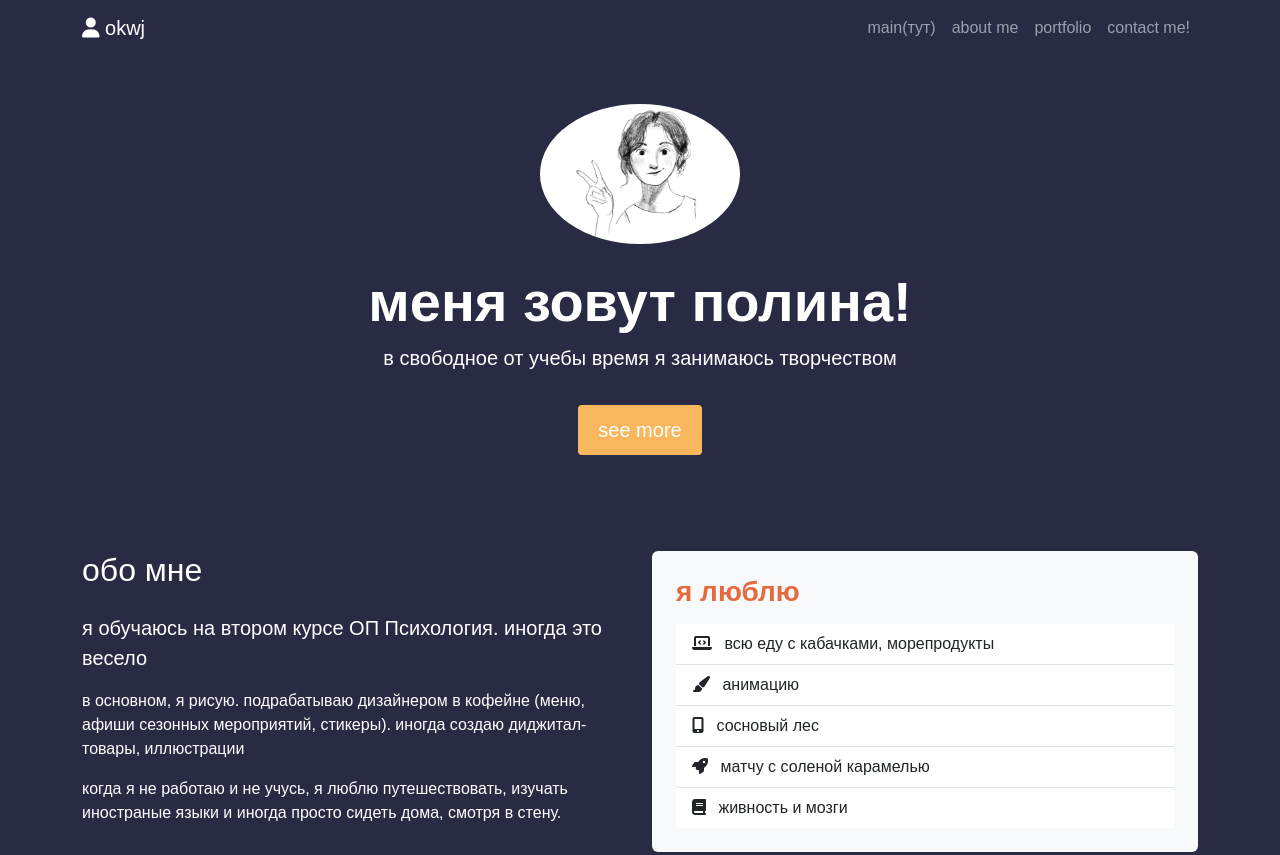
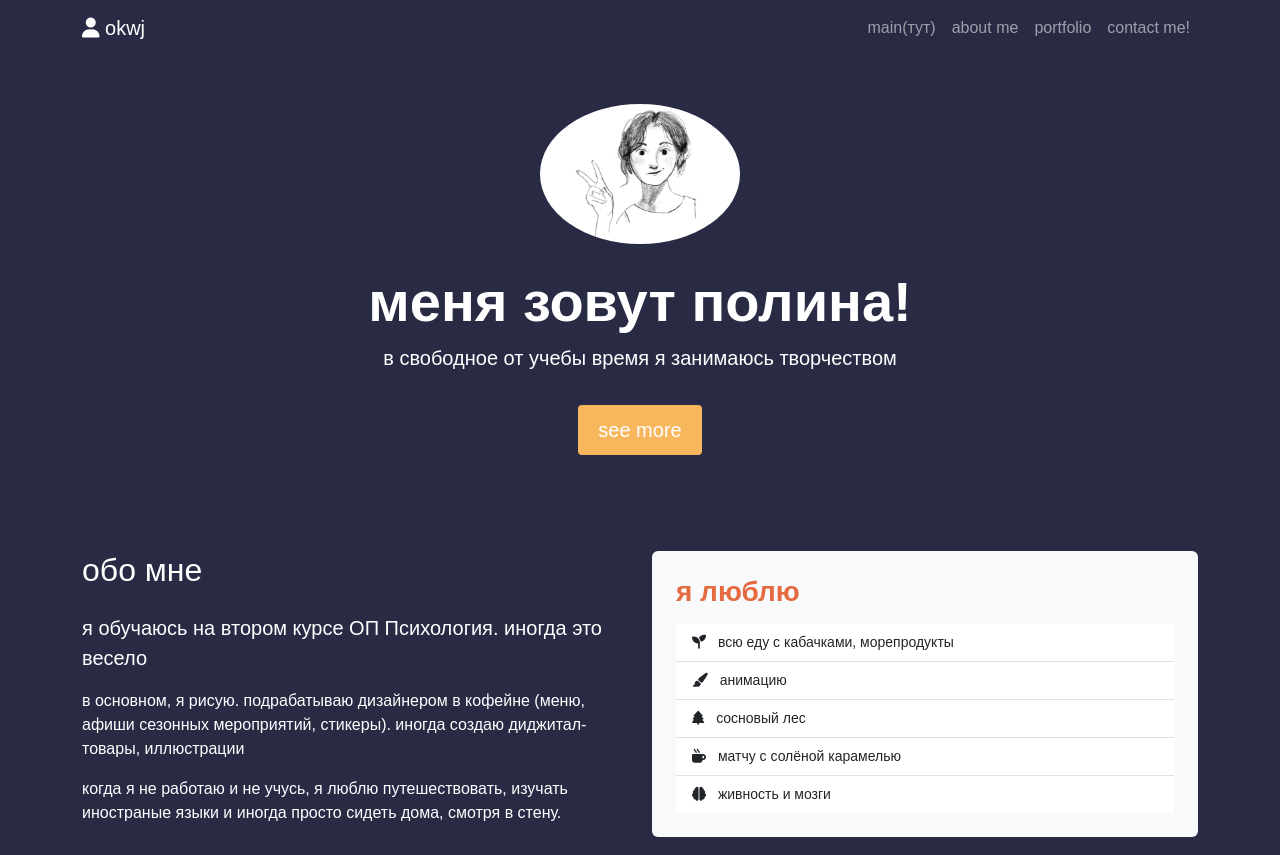
Before and after one commit to okwjdkyqh/site-on-ipad.github.io, a plain HTML site: page index.html in a window 1280 px wide. Shown: the top 855 px of the page. Drawn offline with nearby package versions, Linux system fonts and the light colour scheme.

Commit message:
жжжыжыж

```diff
--- a/index.html
+++ b/index.html
@@ -73,12 +73,29 @@
                     <div class="bg-light p-4 rounded">
                         <h3 class="mb-3" style="color: #E46B3F; font-weight:bold">я люблю</h3>
                         <ul class="list-group list-group-flush">
-                            <li class="list-group-item"><i class="fas fa-laptop-code me-2"></i> всю еду с кабачками, морепродукты </li>
-                            <li class="list-group-item"><i class="fas fa-paint-brush me-2"></i> анимацию</li>
-                            <li class="list-group-item"><i class="fas fa-mobile-alt me-2"></i> сосновый лес</li>
-                            <li class="list-group-item"><i class="fas fa-rocket me-2"></i> матчу с соленой карамелью</li>
-                            <li class="list-group-item"><i class="fas fa-book me-2"></i> живность и мозги</li>
-                        </ul>
+                            <ul class="list-group list-group-flush small text-muted">
+                                <li class="list-group-item">
+                                    <i class="fas fa-seedling me-2"></i>
+                                    всю еду с кабачками, морепродукты
+                                </li>
+                                <li class="list-group-item">
+                                    <i class="fas fa-paint-brush me-2"></i>
+                                    анимацию
+                                </li>
+                                <li class="list-group-item">
+                                    <i class="fas fa-tree me-2"></i>
+                                    сосновый лес
+                                </li>
+                                <li class="list-group-item">
+                                    <i class="fas fa-mug-hot me-2"></i>
+                                    матчу с солёной карамелью
+                                </li>
+                                <li class="list-group-item">
+                                    <i class="fas fa-brain me-2"></i>
+                                    живность и мозги
+                                </li>
+
+</ul>
                     </div>
                 </div>
             </div>
```
